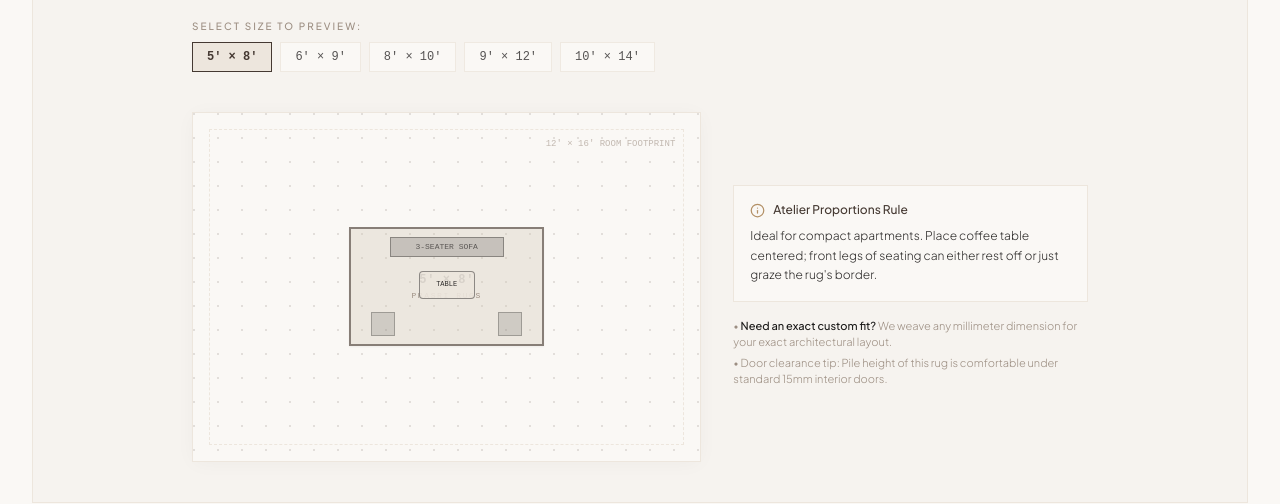
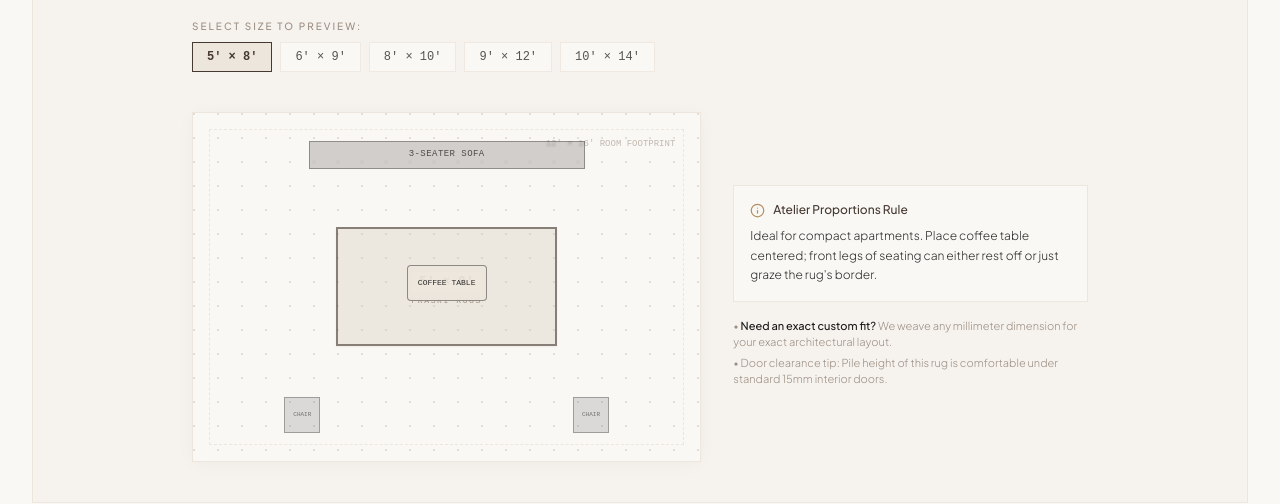
Before and after one commit to Prajjwal-04/the-weave-atelier, a React (Vite) app: page /product/arbor-flow-sculpted-wool-rug in a window 1280 px wide. Shown: the part 1660-2164 px from the top of the page. Built offline with nearby package versions, Linux system fonts and the light colour scheme; no server answers; the database is empty.

Commit message:
fix: sync made-to-order lead times across cart and checkout, and fix room scale visualizer proportions

```diff
--- a/src/components/common/CartDrawer.tsx
+++ b/src/components/common/CartDrawer.tsx
@@ -171,7 +171,9 @@ export const CartDrawer: React.FC = () => {
                             : 'bg-amber-50 text-amber-900'
                         }`}
                       >
-                        {item.isReadyToShip ? 'Ready to Ship (2–4 days)' : 'Made to Order (4–6 weeks)'}
+                        {item.isReadyToShip
+                          ? 'Ready to Ship (2–4 days)'
+                          : `Made to Order (${item.productionTimeWeeks || (item.estimatedDispatch?.includes('Made to Order') ? item.estimatedDispatch.replace(/^Made to Order\s*\(?|\)?$/gi, '') : '3–4 weeks')})`}
                       </span>
                     </div>
 
--- a/src/components/product/QuickViewModal.tsx
+++ b/src/components/product/QuickViewModal.tsx
@@ -90,6 +90,7 @@ export const QuickViewModal: React.FC<QuickViewModalProps> = ({
         priceUSD: Number(activeVariant.priceUSD) || 1500,
         technique: product.technique,
         isReadyToShip: Boolean(activeVariant.isReadyToShip),
+        productionTimeWeeks: activeVariant.productionTimeWeeks,
         estimatedDispatch: activeVariant.isReadyToShip
           ? 'Dispatches in 2–4 business days'
           : `Made to Order (${activeVariant.productionTimeWeeks || '3–4 weeks'})`,
--- a/src/components/product/RoomScaleVisualizer.tsx
+++ b/src/components/product/RoomScaleVisualizer.tsx
@@ -47,53 +47,118 @@ export const RoomScaleVisualizer: React.FC<RoomScaleVisualizerProps> = ({
 }) => {
   const [activeRoom, setActiveRoom] = useState<RoomType>('living');
 
-  // Extract clean dimension key like "8' × 10'"
+  // Extract clean dimension key like "4' × 6'" or "8' × 10'"
   const currentDim = selectedVariant.dimensionsFt || selectedVariant.size.split('(')[0].trim();
 
   // Placement guideline based on room & size
   const getPlacementGuidance = (dim: string, room: RoomType): string => {
+    const clean = dim.toLowerCase();
     if (room === 'living') {
-      if (dim.includes("5' × 8'")) {
+      if (clean.includes("4' × 6'") || clean.includes("4x6") || clean.includes("3' × 5'") || clean.includes("3x5")) {
+        return "Ideal for compact reading nooks, entry vignettes, or as an accent layer placed directly under a central coffee table while seating remains on the hardwood floor.";
+      }
+      if (clean.includes("5' × 8'") || clean.includes("5x8")) {
         return "Ideal for compact apartments. Place coffee table centered; front legs of seating can either rest off or just graze the rug's border.";
       }
-      if (dim.includes("6' × 9'") || dim.includes("8' × 10'")) {
+      if (clean.includes("6' × 9'") || clean.includes("8' × 10'") || clean.includes("6x9") || clean.includes("8x10")) {
         return "The modern classic layout. Front legs of sofa and armchairs sit on the rug, anchoring the conversation space seamlessly.";
       }
-      if (dim.includes("9' × 12'") || dim.includes("10' × 14'")) {
+      if (clean.includes("9' × 12'") || clean.includes("10' × 14'") || clean.includes("12' × 15'")) {
         return "The grand architectural layout. All sofa and chair legs sit completely within the rug boundary, creating an expansive room-within-a-room.";
+      }
+      if (clean.includes('runner')) {
+        return "Perfect for connecting hallways, galley seating passages, or behind floating sofa console arrangements.";
       }
       return "Ensure at least 14 to 18 inches of exposed flooring between the rug perimeter and the room perimeter walls.";
     }
 
     if (room === 'bedroom') {
-      if (dim.includes("5' × 8'")) {
+      if (clean.includes("4' × 6'") || clean.includes("4x6") || clean.includes("3' × 5'")) {
+        return "Place alongside the bed as a plush bedside landing step for a warm morning greeting.";
+      }
+      if (clean.includes("5' × 8'") || clean.includes("5x8")) {
         return "Place horizontally across the bottom third of the bed to provide a soft landing step in smaller bedroom suites.";
       }
-      if (dim.includes("8' × 10'") || dim.includes("6' × 9'")) {
+      if (clean.includes("8' × 10'") || clean.includes("6' × 9'") || clean.includes("8x10")) {
         return "Slide under the lower two-thirds of the bed perpendicular to the frame, extending at least 24 inches on both sides.";
       }
       return "Extends beneath both the bed and bedside nightstands with generous perimeter margins for a luxurious boutique hotel ambiance.";
     }
 
     // Dining
-    if (dim.includes("5' × 8'") || dim.includes("6' × 9'")) {
-      return "Best suited for compact 4-seater breakfast nooks. Chairs should stay on the surface when pulled out.";
+    if (clean.includes("4' × 6'") || clean.includes("4x6") || clean.includes("3' × 5'")) {
+      return "Best suited as an accent rug near sideboard credenzas or tea nooks rather than beneath a primary dining table.";
+    }
+    if (clean.includes("5' × 8'") || clean.includes("6' × 9'") || clean.includes("5x8")) {
+      return "Best suited for compact 4-seater breakfast tables. Chairs should stay on the surface when pulled out.";
     }
     return "Accommodates a full 6 to 8-person dining table. Allows chairs to remain fully on the rug even when guests slide back from the table.";
   };
 
-  // Proportional size mapping for SVG/CSS canvas
-  const getSizeScaleClass = (dim: string) => {
-    if (dim.includes("5' × 8'")) return { w: 'w-[44%]', h: 'h-[42%]' };
-    if (dim.includes("6' × 9'")) return { w: 'w-[54%]', h: 'h-[52%]' };
-    if (dim.includes("8' × 10'")) return { w: 'w-[68%]', h: 'h-[66%]' };
-    if (dim.includes("9' × 12'")) return { w: 'w-[80%]', h: 'h-[78%]' };
-    if (dim.includes("10' × 14'")) return { w: 'w-[92%]', h: 'h-[88%]' };
-    if (dim.toLowerCase().includes('runner')) return { w: 'w-[26%]', h: 'h-[85%]' };
-    return { w: 'w-[68%]', h: 'h-[66%]' };
+  // Mathematically accurate proportional scaling for 16' × 12' architectural room footprint
+  const calculateRugScale = (dimStr: string) => {
+    const clean = (dimStr || '').trim().toLowerCase();
+
+    // 1. Check for Round rugs e.g. "6' Round" or "8' Round"
+    const roundMatch = clean.match(/(\d+(?:\.\d+)?)\s*(?:'|ft)?\s*(?:round|dia|circle)/);
+    if (roundMatch) {
+      const dia = parseFloat(roundMatch[1]);
+      const pct = Math.min(85, Math.max(26, (dia / 12) * 80));
+      return {
+        widthPercent: pct * 0.75, // adjust for 16:11 aspect ratio to maintain true visual circular 1:1 shape
+        heightPercent: pct,
+        isRound: true,
+        isRunner: false,
+      };
+    }
+
+    // 2. Check for Runner
+    const isRunner = clean.includes('runner');
+
+    // 3. Match general dimensions e.g. "4' × 6'", "4x6", "5' × 8'", "8' × 10'", "10' × 14'", "2.5' × 10'"
+    const match = clean.match(/(\d+(?:\.\d+)?)\s*(?:'|ft)?\s*(?:[x×*]|by)\s*(\d+(?:\.\d+)?)\s*(?:'|ft)?/);
+    let wFt = 8;
+    let lFt = 10;
+
+    if (match) {
+      const d1 = parseFloat(match[1]);
+      const d2 = parseFloat(match[2]);
+      wFt = Math.min(d1, d2);
+      lFt = Math.max(d1, d2);
+    }
+
+    // If runner or narrow corridor dimension
+    if (isRunner || (wFt <= 3.5 && lFt >= 6)) {
+      const runnerWidth = Math.min(26, Math.max(16, (wFt / 12) * 80));
+      const runnerHeight = Math.min(88, Math.max(48, (lFt / 16) * 95));
+      return {
+        widthPercent: runnerWidth,
+        heightPercent: runnerHeight,
+        isRound: false,
+        isRunner: true,
+      };
+    }
+
+    // Standard rectangular rug in a 16' (width) × 12' (depth) room footprint:
+    // lFt is horizontal, wFt is vertical
+    // 4' × 6' => width: (6 / 16) * 100 = 37.5%, height: (4 / 12) * 100 = 33.3%
+    // 5' × 8' => width: (8 / 16) * 100 = 50.0%, height: (5 / 12) * 100 = 41.7%
+    // 6' × 9' => width: (9 / 16) * 100 = 56.25%, height: (6 / 12) * 100 = 50.0%
+    // 8' × 10' => width: (10 / 16) * 100 = 62.5%, height: (8 / 12) * 100 = 66.7%
+    // 9' × 12' => width: (12 / 16) * 100 = 75.0%, height: (9 / 12) * 100 = 75.0%
+    // 10' × 14' => width: (14 / 16) * 100 = 87.5%, height: (10 / 12) * 100 = 83.3%
+    const widthPercent = Math.min(94, Math.max(28, (lFt / 16) * 100));
+    const heightPercent = Math.min(90, Math.max(25, (wFt / 12) * 100));
+
+    return {
+      widthPercent,
+      heightPercent,
+      isRound: false,
+      isRunner: false,
+    };
   };
 
-  const scale = getSizeScaleClass(currentDim);
+  const scale = calculateRugScale(currentDim);
 
   return (
     <div className="bg-atelier-cream/50 border border-atelier-parchment p-6 sm:p-10 my-16">
@@ -182,70 +247,86 @@ export const RoomScaleVisualizer: React.FC<RoomScaleVisualizerProps> = ({
 
             {/* Scaled Rug Plane */}
             <div
-              className={`transition-all duration-500 bg-atelier-sand/35 border-2 border-atelier-darkbrown/60 relative flex flex-col items-center justify-center shadow-sm ${scale.w} ${scale.h}`}
+              className={`transition-all duration-500 ease-out bg-atelier-sand/35 border-2 border-atelier-darkbrown/60 relative flex flex-col items-center justify-center shadow-sm z-10 ${
+                scale.isRound ? 'rounded-full aspect-square' : 'rounded-xs'
+              }`}
+              style={{
+                width: `${scale.widthPercent}%`,
+                height: `${scale.heightPercent}%`,
+              }}
             >
-              <div className="text-center pointer-events-none p-1">
-                <div className="font-mono text-xs text-atelier-softblack font-semibold tracking-wider">
+              <div className="text-center pointer-events-none p-1 z-20">
+                <div className="font-mono text-[11px] sm:text-xs text-atelier-softblack font-semibold tracking-wider bg-white/80 px-2 py-0.5 rounded shadow-2xs border border-atelier-parchment/80 inline-block">
                   {currentDim}
                 </div>
                 <div className="text-[8px] tracking-widest text-atelier-taupe uppercase font-mono mt-0.5">
                   Prasri Rugs
                 </div>
               </div>
+            </div>
 
-              {/* Vector Architectural Furniture Overlays */}
+            {/* Vector Architectural Furniture Overlays (Positioned relative to room footprint so rug expands/contracts beneath) */}
             {activeRoom === 'living' && (
-                <div className="absolute inset-0 pointer-events-none flex flex-col justify-between p-2">
-                  {/* Sofa */}
-                  <div className="w-[65%] h-5 bg-atelier-charcoal/20 mx-auto rounded-xs border border-atelier-charcoal/40 flex items-center justify-center">
-                    <span className="text-[8px] font-mono text-atelier-charcoal/70 uppercase">3-Seater Sofa</span>
+              <div className="absolute inset-4 pointer-events-none z-20 flex flex-col justify-between items-center py-2 sm:py-3">
+                {/* 3-Seater Sofa */}
+                <div className="w-[58%] h-6 sm:h-7 bg-atelier-charcoal/20 rounded-xs border border-atelier-charcoal/40 flex items-center justify-center shadow-2xs backdrop-blur-[1px]">
+                  <span className="text-[8px] sm:text-[9px] font-mono text-atelier-charcoal/80 uppercase tracking-wider">3-Seater Sofa</span>
                 </div>
                 {/* Coffee Table */}
-                  <div className="w-14 h-7 bg-atelier-parchment/90 border border-atelier-charcoal/50 mx-auto rounded flex items-center justify-center shadow-xs">
-                    <span className="text-[7px] font-mono text-atelier-charcoal uppercase">Table</span>
+                <div className="w-16 sm:w-20 h-8 sm:h-9 bg-atelier-parchment/95 border border-atelier-charcoal/50 rounded flex items-center justify-center shadow-xs">
+                  <span className="text-[7px] sm:text-[8px] font-mono text-atelier-charcoal uppercase font-medium">Coffee Table</span>
                 </div>
                 {/* 2 Accent Armchairs */}
-                  <div className="flex justify-between px-3">
-                    <div className="w-6 h-6 bg-atelier-charcoal/15 border border-atelier-charcoal/30 rounded-xs" />
-                    <div className="w-6 h-6 bg-atelier-charcoal/15 border border-atelier-charcoal/30 rounded-xs" />
+                <div className="flex justify-between w-[70%] px-1">
+                  <div className="w-8 h-8 sm:w-9 sm:h-9 bg-atelier-charcoal/15 border border-atelier-charcoal/35 rounded-xs flex items-center justify-center">
+                    <span className="text-[6px] font-mono text-atelier-charcoal/60 uppercase">Chair</span>
+                  </div>
+                  <div className="w-8 h-8 sm:w-9 sm:h-9 bg-atelier-charcoal/15 border border-atelier-charcoal/35 rounded-xs flex items-center justify-center">
+                    <span className="text-[6px] font-mono text-atelier-charcoal/60 uppercase">Chair</span>
+                  </div>
                 </div>
               </div>
             )}
 
             {activeRoom === 'bedroom' && (
-                <div className="absolute inset-0 pointer-events-none flex flex-col items-center justify-start pt-2">
+              <div className="absolute inset-4 pointer-events-none z-20 flex flex-col items-center justify-start pt-2 sm:pt-3">
                 {/* Nightstands + Bed Headboard */}
-                  <div className="flex items-center space-x-1.5 w-full justify-center">
-                    <div className="w-4 h-4 bg-atelier-charcoal/20 border border-atelier-charcoal/40 rounded-xs" />
-                    <div className="w-[50%] h-14 bg-atelier-charcoal/15 border border-atelier-charcoal/40 rounded-xs flex items-center justify-center">
-                      <span className="text-[8px] font-mono text-atelier-charcoal/80 uppercase">King Bed</span>
+                <div className="flex items-center space-x-2 w-full justify-center">
+                  <div className="w-5 h-5 sm:w-6 sm:h-6 bg-atelier-charcoal/20 border border-atelier-charcoal/40 rounded-xs flex items-center justify-center">
+                    <span className="text-[6px] font-mono text-atelier-charcoal/60">Table</span>
                   </div>
-                    <div className="w-4 h-4 bg-atelier-charcoal/20 border border-atelier-charcoal/40 rounded-xs" />
+                  <div className="w-[50%] sm:w-[48%] h-24 sm:h-32 bg-atelier-charcoal/15 border border-atelier-charcoal/40 rounded-xs flex flex-col items-center justify-center shadow-2xs backdrop-blur-[1px]">
+                    <span className="text-[8px] sm:text-[9px] font-mono text-atelier-charcoal/80 uppercase tracking-wider">King Bed (76&quot; × 80&quot;)</span>
+                    <div className="w-3/4 h-[1px] bg-atelier-charcoal/20 my-1" />
+                    <span className="text-[7px] font-mono text-atelier-taupe">Pillows & Frame</span>
+                  </div>
+                  <div className="w-5 h-5 sm:w-6 sm:h-6 bg-atelier-charcoal/20 border border-atelier-charcoal/40 rounded-xs flex items-center justify-center">
+                    <span className="text-[6px] font-mono text-atelier-charcoal/60">Table</span>
+                  </div>
                 </div>
               </div>
             )}
 
             {activeRoom === 'dining' && (
-                <div className="absolute inset-0 pointer-events-none flex items-center justify-center">
+              <div className="absolute inset-4 pointer-events-none z-20 flex items-center justify-center">
                 {/* 6-8 Person Dining Table with chairs */}
-                  <div className="w-[55%] h-12 bg-atelier-parchment/90 border border-atelier-charcoal/50 rounded flex items-center justify-center relative shadow-xs">
-                    <span className="text-[8px] font-mono text-atelier-charcoal uppercase">Dining Table</span>
+                <div className="w-[54%] sm:w-[50%] h-14 sm:h-16 bg-atelier-parchment/95 border border-atelier-charcoal/50 rounded flex items-center justify-center relative shadow-xs">
+                  <span className="text-[8px] sm:text-[9px] font-mono text-atelier-charcoal uppercase tracking-wider font-medium">6–8 Person Table</span>
                   {/* Top Chairs */}
-                    <div className="absolute -top-3 inset-x-2 flex justify-between">
-                      <div className="w-4 h-2 bg-atelier-charcoal/20 border border-atelier-charcoal/40" />
-                      <div className="w-4 h-2 bg-atelier-charcoal/20 border border-atelier-charcoal/40" />
-                      <div className="w-4 h-2 bg-atelier-charcoal/20 border border-atelier-charcoal/40" />
+                  <div className="absolute -top-3.5 inset-x-3 flex justify-between">
+                    <div className="w-5 h-2.5 bg-atelier-charcoal/25 border border-atelier-charcoal/40 rounded-2xs" />
+                    <div className="w-5 h-2.5 bg-atelier-charcoal/25 border border-atelier-charcoal/40 rounded-2xs" />
+                    <div className="w-5 h-2.5 bg-atelier-charcoal/25 border border-atelier-charcoal/40 rounded-2xs" />
                   </div>
                   {/* Bottom Chairs */}
-                    <div className="absolute -bottom-3 inset-x-2 flex justify-between">
-                      <div className="w-4 h-2 bg-atelier-charcoal/20 border border-atelier-charcoal/40" />
-                      <div className="w-4 h-2 bg-atelier-charcoal/20 border border-atelier-charcoal/40" />
-                      <div className="w-4 h-2 bg-atelier-charcoal/20 border border-atelier-charcoal/40" />
+                  <div className="absolute -bottom-3.5 inset-x-3 flex justify-between">
+                    <div className="w-5 h-2.5 bg-atelier-charcoal/25 border border-atelier-charcoal/40 rounded-2xs" />
+                    <div className="w-5 h-2.5 bg-atelier-charcoal/25 border border-atelier-charcoal/40 rounded-2xs" />
+                    <div className="w-5 h-2.5 bg-atelier-charcoal/25 border border-atelier-charcoal/40 rounded-2xs" />
                   </div>
                 </div>
               </div>
             )}
-            </div>
           </div>
 
           {/* Placement Guide Insights */}
--- a/src/pages/AccountPage.tsx
+++ b/src/pages/AccountPage.tsx
@@ -287,9 +287,10 @@ export const AccountPage: React.FC = () => {
       priceUSD: Number(defaultVariant.priceUSD) || 1500,
       technique: product.technique || 'Hand-Tufted',
       isReadyToShip: Boolean(defaultVariant.isReadyToShip),
+      productionTimeWeeks: defaultVariant.productionTimeWeeks,
       estimatedDispatch: defaultVariant.isReadyToShip
         ? 'Dispatches in 2–4 business days'
-        : 'Made to order (4–6 weeks)',
+        : `Made to Order (${defaultVariant.productionTimeWeeks || '4–6 weeks'})`,
     });
     toggleWishlist(product.id);
   };
--- a/src/pages/CartPage.tsx
+++ b/src/pages/CartPage.tsx
@@ -148,7 +148,9 @@ export const CartPage: React.FC = () => {
                               : 'bg-amber-50 text-amber-900'
                           }`}
                         >
-                          {item.isReadyToShip ? 'Ready to Ship (2–4 days)' : 'Made to Order (4–6 weeks handcrafted)'}
+                          {item.isReadyToShip
+                            ? 'Ready to Ship (2–4 days)'
+                            : `Made to Order (${item.productionTimeWeeks || '3–4 weeks'})`}
                         </span>
                       </div>
 
--- a/src/pages/OrderConfirmationPage.tsx
+++ b/src/pages/OrderConfirmationPage.tsx
@@ -152,7 +152,9 @@ export const OrderConfirmationPage: React.FC = () => {
                       <div className="text-[11px] text-atelier-charcoal mt-1">
                         Status:{' '}
                         <span className="font-medium">
-                          {item.isReadyToShip ? 'Ready to Ship · Conditioning' : 'Made to Order · Loom Scheduled'}
+                          {item.isReadyToShip
+                            ? 'Ready to Ship · Conditioning'
+                            : `Made to Order (${item.productionTimeWeeks || (item.estimatedDispatch?.includes('Made to Order') ? item.estimatedDispatch.replace(/^Made to Order\s*\(?|\)?$/gi, '') : 'Loom Scheduled')})`}
                         </span>
                       </div>
                     </div>
--- a/src/pages/ProductDetailPage.tsx
+++ b/src/pages/ProductDetailPage.tsx
@@ -211,6 +211,7 @@ export const ProductDetailPage: React.FC = () => {
         priceUSD: Number(activeVariant.priceUSD) || 1500,
         technique: product.technique,
         isReadyToShip: Boolean(activeVariant.isReadyToShip),
+        productionTimeWeeks: activeVariant.productionTimeWeeks,
         estimatedDispatch: activeVariant.isReadyToShip
           ? 'Dispatches in 2–4 business days from Bhadohi'
           : `Made to Order (${activeVariant.productionTimeWeeks || '3–4 weeks'})`,
--- a/src/services/emailService.ts
+++ b/src/services/emailService.ts
@@ -290,7 +290,7 @@ ${quote.notes || 'None provided'}
     const itemsSummary = order.items
       .map(
         (i, idx) =>
-          `${idx + 1}. ${i.productName} | Size: ${i.size} | SKU: ${i.sku} | Qty: ${i.quantity} | Price: $${i.priceUSD * i.quantity} USD | (${i.isReadyToShip ? 'Ready to Ship' : 'Made to Order'})`
+          `${idx + 1}. ${i.productName} | Size: ${i.size} | SKU: ${i.sku} | Qty: ${i.quantity} | Price: $${i.priceUSD * i.quantity} USD | (${i.isReadyToShip ? 'Ready to Ship' : `Made to Order (${i.productionTimeWeeks || 'Handcrafted'})`})`
       )
       .join('\n');
 
@@ -418,7 +418,7 @@ Carrier Assigned: ${order.carrier}
           <td style="padding: 12px 0; border-bottom: 1px solid #EDE6DD;">
             <strong style="color: #1A1918; font-size: 14px;">${i.productName}</strong><br/>
             <span style="color: #8A7B6E; font-size: 12px;">Size: ${i.size} · SKU: ${i.sku}</span><br/>
-            <span style="color: #5C4D43; font-size: 11px;">${i.isReadyToShip ? 'Ready to Ship' : 'Made to Order Handcrafted'}</span>
+            <span style="color: #5C4D43; font-size: 11px;">${i.isReadyToShip ? 'Ready to Ship' : `Made to Order (${i.productionTimeWeeks || 'Handcrafted'})`}</span>
           </td>
           <td style="padding: 12px 0; border-bottom: 1px solid #EDE6DD; text-align: center; color: #1A1918; font-size: 13px;">
             ${i.quantity}
--- a/src/services/orderService.ts
+++ b/src/services/orderService.ts
@@ -248,6 +248,7 @@ export const orderService = {
               technique: i.technique || 'Hand-Tufted',
               isReadyToShip: i.is_ready_to_ship,
               estimatedDispatch: i.estimated_dispatch || '',
+              productionTimeWeeks: (i.estimated_dispatch || '').match(/\(([^)]+)\)/)?.[1],
               quantity: i.quantity,
             })),
             currency: dbOrder.currency || 'USD',
@@ -320,6 +321,7 @@ export const orderService = {
               technique: i.technique || 'Hand-Tufted',
               isReadyToShip: i.is_ready_to_ship,
               estimatedDispatch: i.estimated_dispatch || '',
+              productionTimeWeeks: (i.estimated_dispatch || '').match(/\(([^)]+)\)/)?.[1],
               quantity: i.quantity,
             })),
             currency: dbOrder.currency || 'USD',
@@ -395,6 +397,7 @@ export const orderService = {
               technique: i.technique || 'Hand-Tufted',
               isReadyToShip: i.is_ready_to_ship,
               estimatedDispatch: i.estimated_dispatch || '',
+              productionTimeWeeks: (i.estimated_dispatch || '').match(/\(([^)]+)\)/)?.[1],
               quantity: i.quantity,
             })),
             currency: dbOrder.currency || 'USD',
--- a/src/types/index.ts
+++ b/src/types/index.ts
@@ -101,6 +101,7 @@ export interface CartItem {
   isReadyToShip: boolean;
   estimatedDispatch: string;
   quantity: number;
+  productionTimeWeeks?: string;
 }
 
 export interface CustomQuoteRequest {
```
Also changed, not shown: src/pages/CheckoutPage.tsx (+72 -11 lines). Lines whose indentation alone changed are shown as unchanged.
